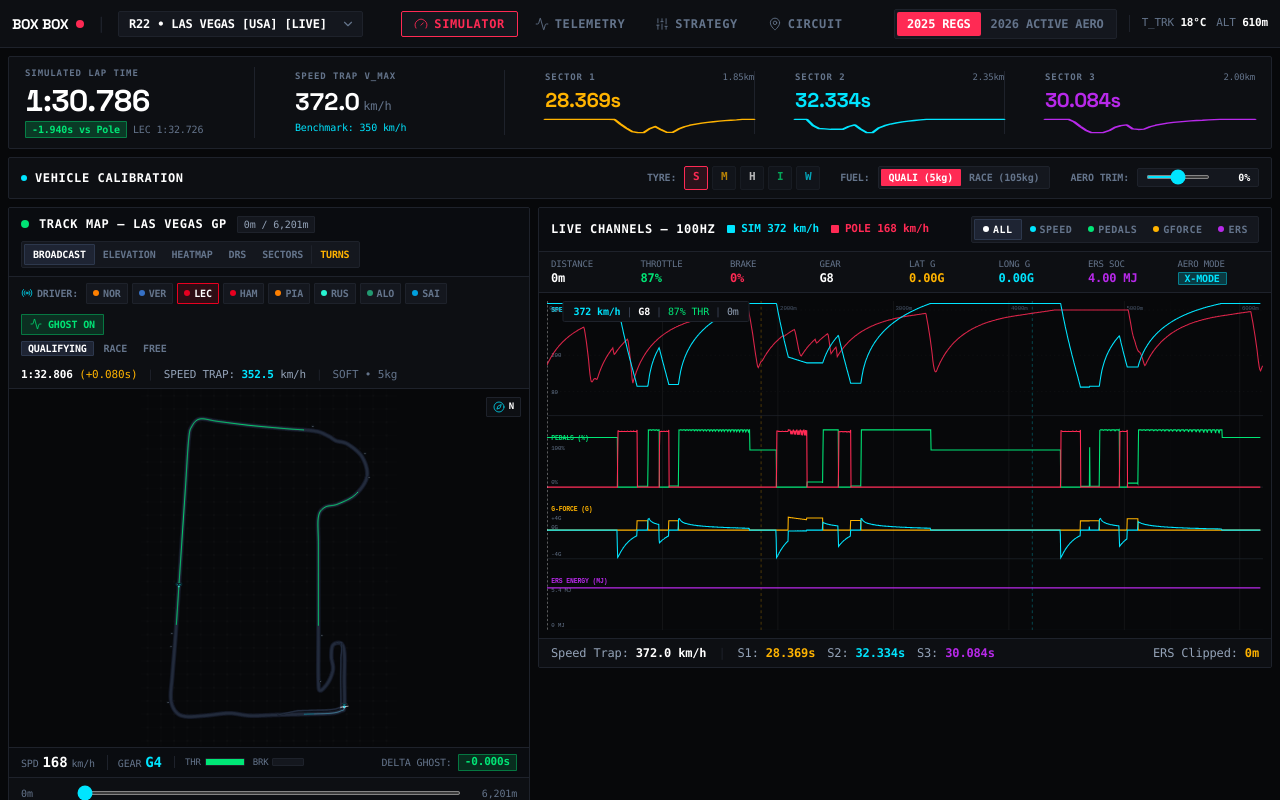
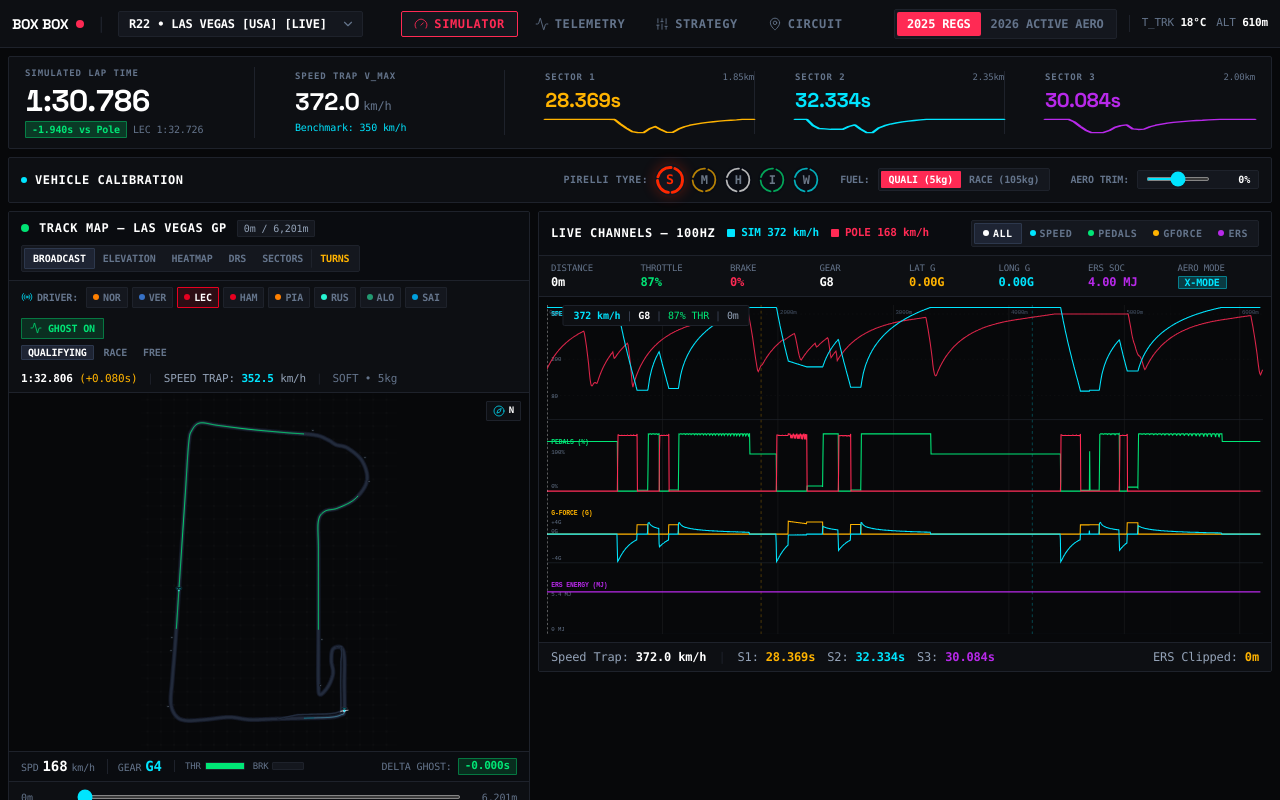
Before and after one commit to Zine007MHIDRA/F1LapStratSim, a Next.js app: page / in a window 1280 px wide. Both pictures are taken after a click on the button "ENTER PIT-WALL". Shown: the top 800 px of the page. Built offline with nearby package versions, Linux system fonts and the light colour scheme.

Commit message:
fix: restore circular Pirelli sidewall ring tyre badges

```diff
--- a/src/components/SimulatorView.tsx
+++ b/src/components/SimulatorView.tsx
@@ -233,15 +233,15 @@ export default function SimulatorView({ circuit, era }: SimulatorViewProps) {
           <div className="flex flex-wrap items-center gap-5 text-xs">
             {/* Pirelli Sidewall Ring Badges */}
             <div className="flex items-center gap-2">
-              <span className="text-[#64748B] font-bold text-[10px] uppercase">TYRE:</span>
-              <div className="flex items-center gap-1">
+              <span className="text-[#64748B] font-bold text-[10px] uppercase tracking-wider">PIRELLI TYRE:</span>
+              <div className="flex items-center gap-1.5">
                 {(
                   [
-                    { id: 'soft', label: 'S', color: '#FF2A54', name: 'Soft' },
+                    { id: 'soft', label: 'S', color: '#FF2800', name: 'Soft' },
                     { id: 'medium', label: 'M', color: '#FFB300', name: 'Medium' },
                     { id: 'hard', label: 'H', color: '#FFFFFF', name: 'Hard' },
                     { id: 'inter', label: 'I', color: '#00E676', name: 'Intermediate' },
-                    { id: 'wet', label: 'W', color: '#00E5FF', name: 'Full Wet' },
+                    { id: 'wet', label: 'W', color: '#00F0FF', name: 'Full Wet' },
                   ] as const
                 ).map((t) => {
                   const isSel = compound === t.id;
@@ -251,18 +251,30 @@ export default function SimulatorView({ circuit, era }: SimulatorViewProps) {
                       type="button"
                       onClick={() => setCompound(t.id)}
                       title={`${t.name} Compound`}
-                      className={`relative flex items-center justify-center w-6 h-6 rounded-[2px] font-black text-[11px] transition-colors cursor-pointer border ${
+                      className={`relative flex items-center justify-center w-7 h-7 rounded-full font-mono font-black text-xs transition-all cursor-pointer ${
                         isSel
-                          ? 'border-current'
-                          : 'border-[#1E222B] bg-[#14171E] opacity-70 hover:opacity-100'
+                          ? 'scale-110 shadow-lg'
+                          : 'opacity-70 hover:opacity-100 hover:scale-105'
                       }`}
                       style={{
-                        backgroundColor: isSel ? `${t.color}20` : undefined,
-                        color: t.color,
-                        borderColor: isSel ? t.color : undefined,
+                        background: isSel ? '#12151E' : '#090C14',
+                        boxShadow: isSel ? `0 0 12px ${t.color}50` : undefined,
                       }}
                     >
-                      {t.label}
+                      {/* Authentic Sidewall Ring */}
+                      <svg viewBox="0 0 32 32" className="absolute inset-0 w-full h-full pointer-events-none">
+                        <circle
+                          cx="16"
+                          cy="16"
+                          r="13"
+                          fill="none"
+                          stroke={t.color}
+                          strokeWidth={isSel ? '3' : '2'}
+                          strokeDasharray="18 4 18 4"
+                          strokeLinecap="round"
+                        />
+                      </svg>
+                      <span style={{ color: isSel ? t.color : '#94A3B8' }}>{t.label}</span>
                     </button>
                   );
                 })}
```
